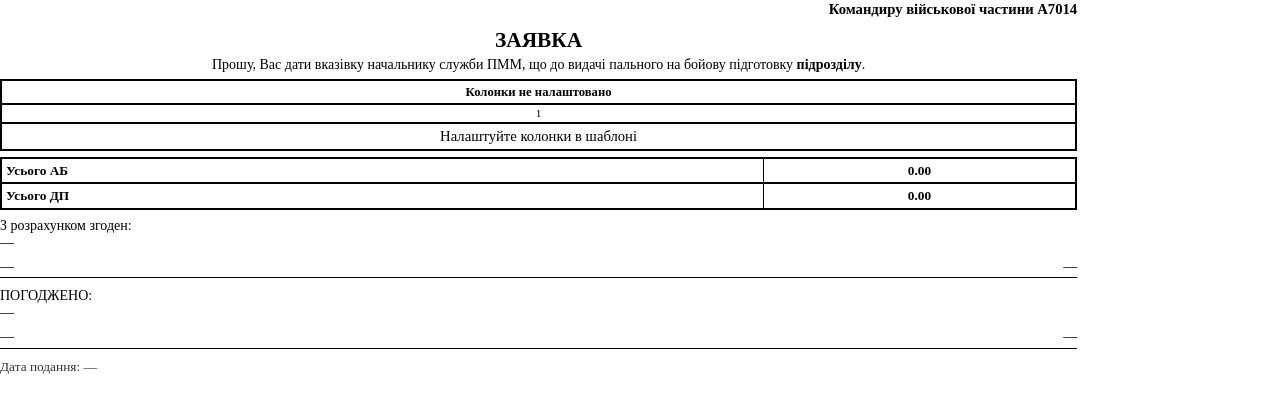
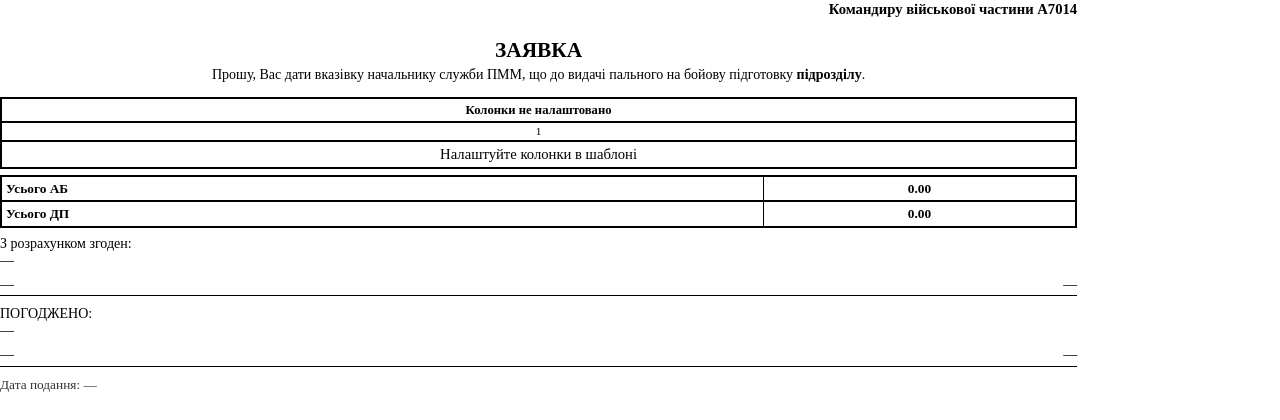
Before and after one commit to ppsolutionsllc/pmm_pro, a Python web app: template backend/app/templates/request_form_builder.html in a window 1280 px wide. Shown: the top 420 px of the page. Run offline with Jinja, Linux system fonts and the light colour scheme; the template is opened without the code that fills it, so the values that code supplies are empty.

Commit message:
Adjust request form spacing for header and lead text

```diff
--- a/backend/app/templates/request_form_builder.html
+++ b/backend/app/templates/request_form_builder.html
@@ -67,7 +67,7 @@
     .to-line {
       text-align: right;
       font-size: 11pt;
-      margin-bottom: 8px;
+      margin-bottom: 18px;
       font-weight: 700;
     }
 
@@ -80,7 +80,7 @@
     }
 
     .lead {
-      margin: 0 0 6px;
+      margin: 0 0 14px;
       text-align: center;
       font-size: 10.5pt;
       line-height: 1.15;
```
